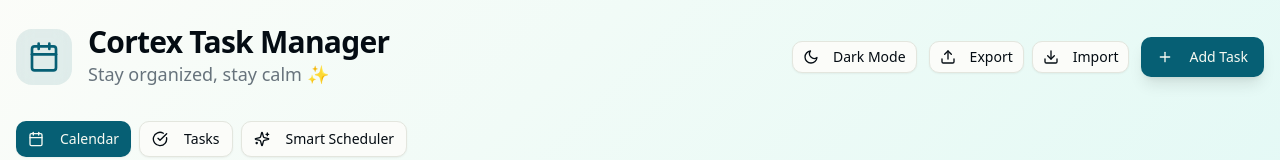
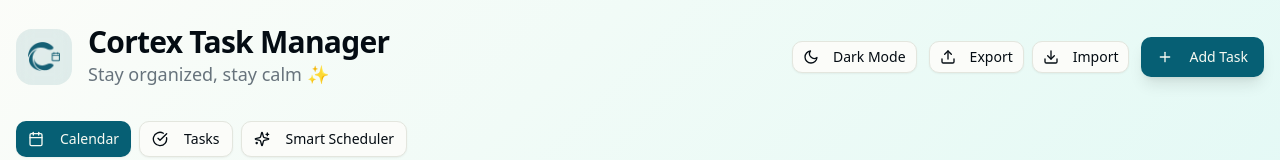
Before and after one commit to BassemHazemDev/Cortex-Task-Manager, a React (Vite) app: page / in a window 1280 px wide. Shown: the top 160 px of the page. Built offline with nearby package versions, Linux system fonts and the light colour scheme.

Commit message:
Replace Calendar icon with dynamic Cortex logo based on dark mode setting; add logo images

```diff
--- a/src/App.jsx
+++ b/src/App.jsx
@@ -467,7 +467,11 @@ function App() {
           <div className="flex items-center justify-between">
             <div className="flex items-center space-x-4">
               <div className="p-3 bg-primary/10 rounded-2xl backdrop-blur-sm">
-                <Calendar className="h-8 w-8 text-primary" />
+                <img
+                  src={isDarkMode ? "/cortex2.png" : "/cortex1.png"}
+                  alt="Cortex Logo"
+                  style={{ width: '32px', height: '32px', objectFit: 'contain' }}
+                />
               </div>
               <div>
                 <h1 className="text-3xl font-bold text-foreground tracking-tight">
```
Also changed, not shown: public/cortex1.png (added), public/cortex2.png (added).
